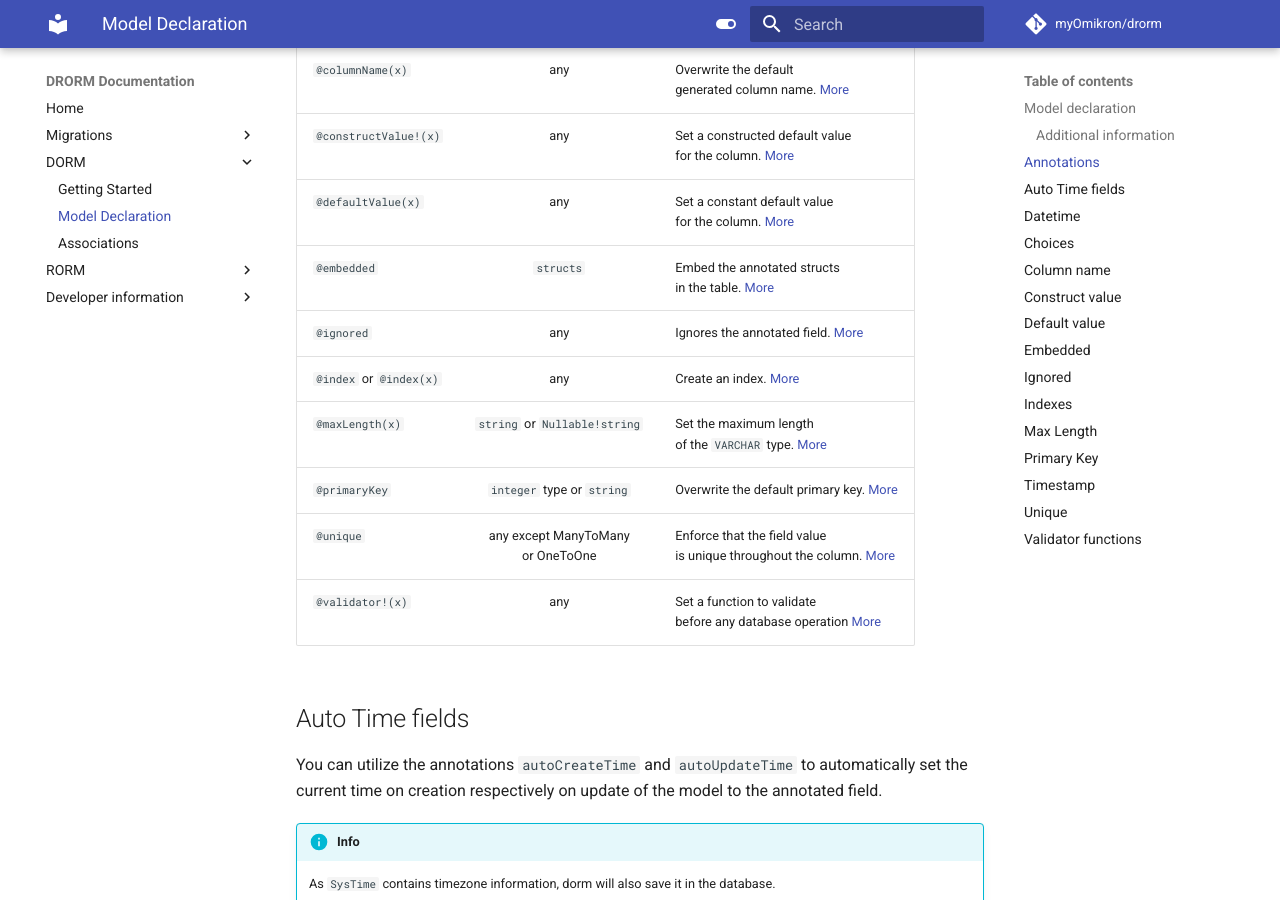
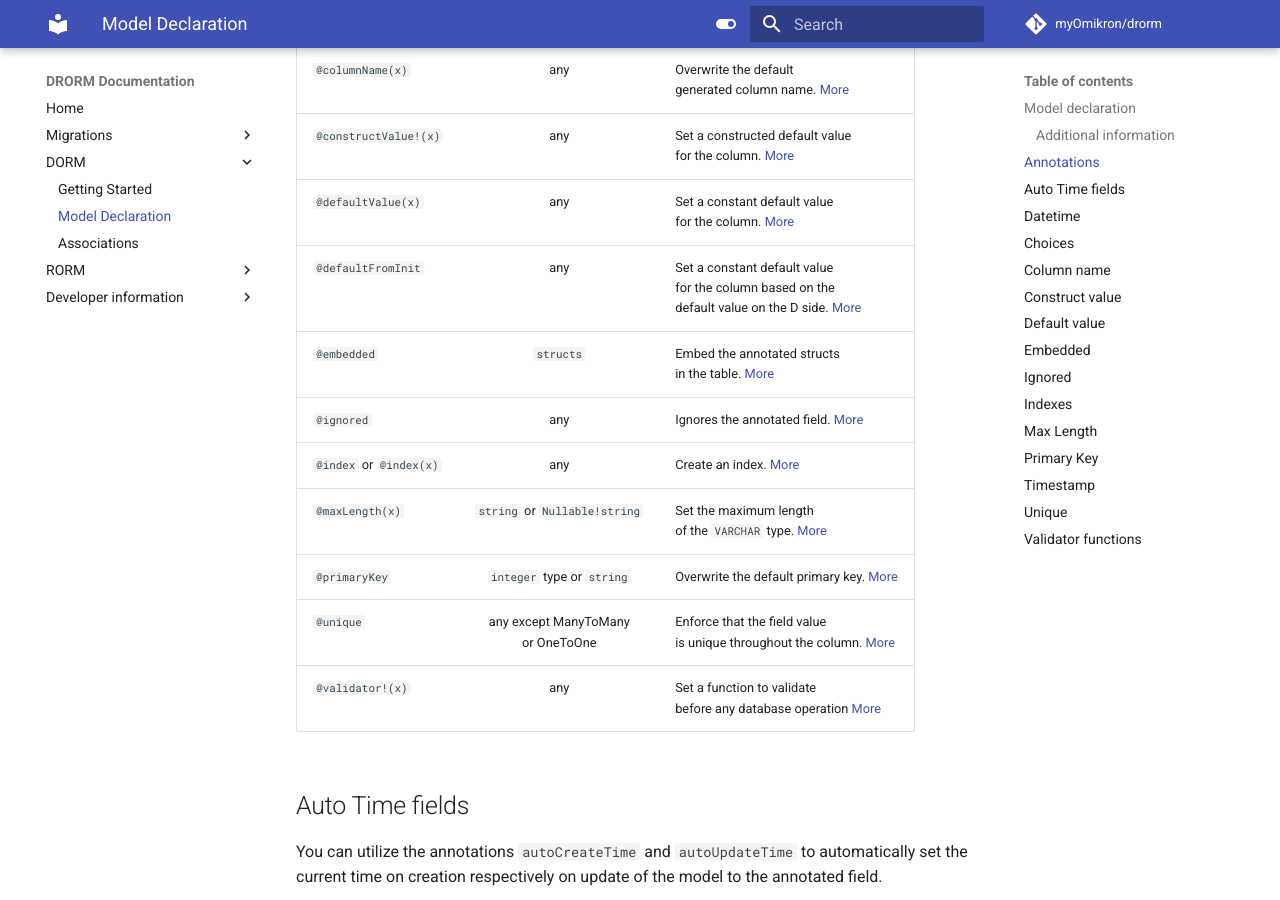
Before and after one commit to rorm-orm/rorm, an MkDocs documentation site: the page built from docs/docs/dorm/model_declaration.md, in a window 1280 px wide and 900 px high, scrolled down 1336 px. Built offline with MkDocs 1.6.1 and Material for MkDocs 9.7.7, drawn with Linux system fonts in a browser that asks for light colours; comment, search, counter and statistics services are not loaded; some of the changed text lies outside the part shown.

Commit message:
[D] add @defaultFromInit UDA

````diff
--- a/docs/docs/dorm/model_declaration.md
+++ b/docs/docs/dorm/model_declaration.md
@@ -55,6 +55,7 @@ adding another primary is possible with the `@primaryKey` annotation.
 | `@columnName(x)`        |                   any                   | Overwrite the default <br/> generated column name. [More](#column-name)                     |
 | `@constructValue!(x)`   |                   any                   | Set a constructed default value <br/> for the column. [More](#construct-value)              |
 | `@defaultValue(x)`      |                   any                   | Set a constant default value <br/> for the column. [More](#default-value)                   |
+| `@defaultFromInit`      |                   any                   | Set a constant default value <br/> for the column based on the <br/> default value on the D side. [More](#default-value)                   |
 | `@embedded`             |                `structs`                | Embed the annotated structs <br /> in the table. [More](#embedded)                          |
 | `@ignored`              |                   any                   | Ignores the annotated field. [More](#ignored)                                               |
 | `@index` or `@index(x)` |                   any                   | Create an index. [More](#indexes)                                                           |
@@ -184,7 +185,7 @@ class User : Model
 
 ## Default value
 
-With the `@defaultValue(x)` annotation, you can set the default value of the field,
+With the `@defaultValue(x)` or `@defaultFromInit` annotation, you can set the default value of the field,
 if omitted on creation.
 
 `x` must be of the same data type as the field.
@@ -196,8 +197,9 @@ class User : Model
     @defaultValue("")
     string comment;
 
-    @defaultValue(1337)
-    int counter;
+    /// Inherits DB default from User.init
+    @defaultFromInit
+    int counter = 1337;
 }
 ```
 
````
Also changed, not shown: 3 other files.
